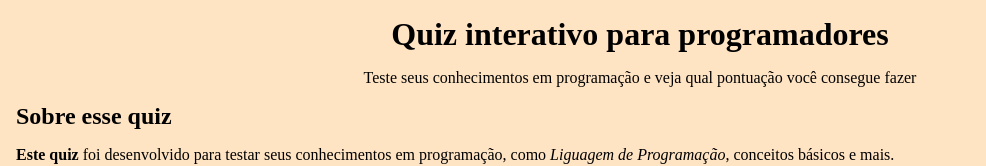
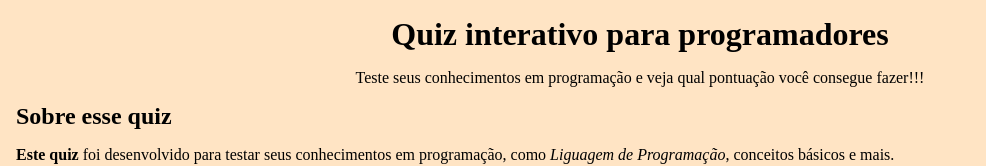
Before and after one commit to Aldelanio10520/Quiz, a plain HTML site: page index.html in a window 1280 px wide. Shown: the top 166 px of the page, without its empty margins (0-986 px from the left). Drawn offline with Linux system fonts and the light colour scheme.

Commit message:
segundo commit

```diff
--- a/index.html
+++ b/index.html
@@ -9,7 +9,7 @@
     <body>
         <header>
             <h1>Quiz interativo para programadores</h1>
-            <p>Teste seus conhecimentos em programação e veja qual pontuação você consegue fazer</p>
+            <p>Teste seus conhecimentos em programação e veja qual pontuação você consegue fazer!!!</p>
 
         </header>
         <main>
```
